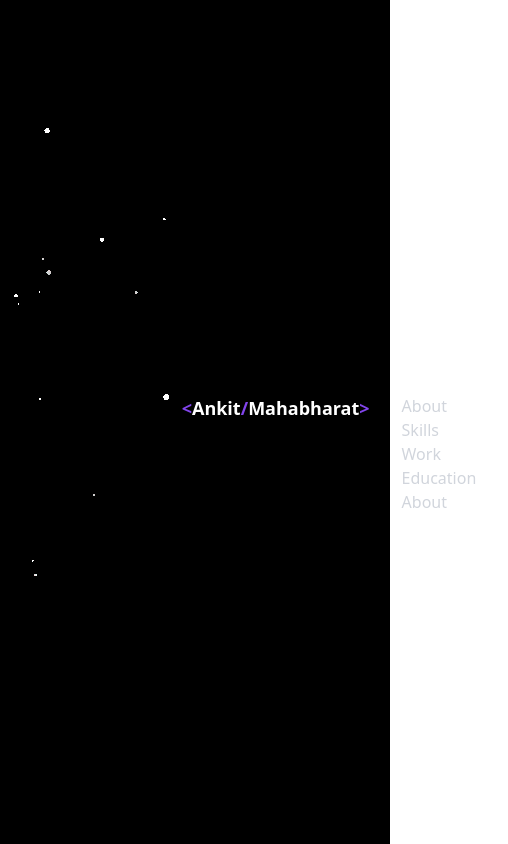
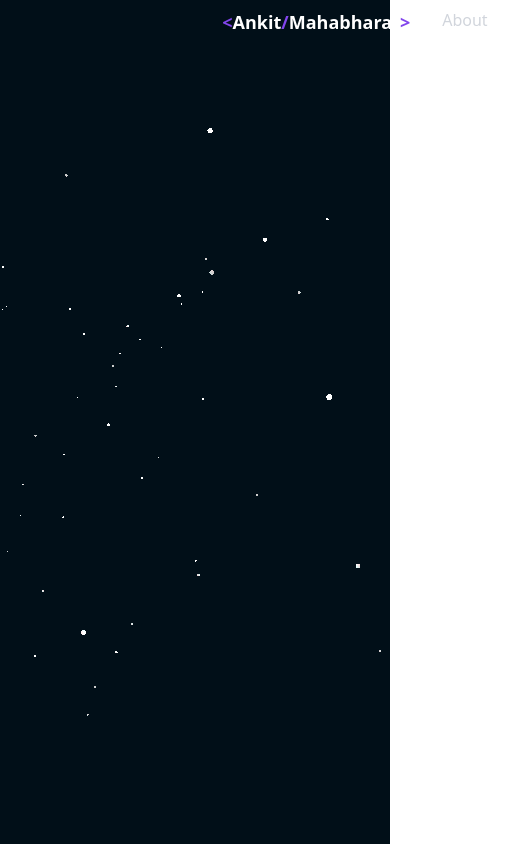
Before and after one commit to ankitmahabharat/Portfolio, a React (Vite) app in the folder portfolio/: page / in a window 390 px wide. Shown: the whole page, 508 px wide, since content can reach past the window. Built offline with nearby package versions, Linux system fonts and the light colour scheme.

Commit message:
setting the navbar and adding the functionality

```diff
--- a/portfolio/src/App.jsx
+++ b/portfolio/src/App.jsx
@@ -10,7 +10,7 @@ function App() {
 
   return (
     <>
-      <div className="w-full h-screen relative bg-black flex justify-center items-center">
+      <div className="w-full h-screen relative bg-[#010f18] flex justify-center items-center">
         <div style={{ width: "100%", height: "600px", position: "relative" }}>
           <Particles
             particleColors={["#ffffff"]}
@@ -24,7 +24,7 @@ function App() {
             pixelRatio={1}
           />
         </div>
-        <div className=" relative pt-20">
+        <div className=" absolute pt-20">
           <Navbar></Navbar>
         </div>
       </div>
--- a/portfolio/src/components/Navbar.jsx
+++ b/portfolio/src/components/Navbar.jsx
@@ -1,9 +1,22 @@
-import React, { useState } from "react";
+import React, { useEffect, useState } from "react";
 import { FiMenu, FiX } from "react-icons/fi";
 import { FaGithub, FaLinkedin } from "react-icons/fa";
 import { BsCursor } from "react-icons/bs";
 const Navbar = () => {
+  const [isOpen, setIsOpen] = useState("false");
   const [activeSec, setActiveSec] = useState("");
+  const [isScroll, setIsScroll] = useState(false);
+
+  useEffect(() => {
+    const handleScroll = () => {
+      setIsScroll(window.scrollY > 50);
+    };
+  }, []);
+
+  const handleMenuItemClick = (sectionId) => {
+    setActiveSec(sectionId);
+    setIsOpen(false);
+  };
 
   const menuItems = [
     {
@@ -28,8 +41,8 @@ const Navbar = () => {
     },
   ];
   return (
-    <nav className=" bg-transparent">
-      <div className="text-white py-5 flex justify-between items-centre">
+    <nav className={` fixed top-0 w-full z-50 transition duration-300 px-[7vw] lg:px-[20vw] ${ isScroll ?" bg-[#050414] bg-opacity-50 backdrop-blur-md" : "bg-transparent"}`}>
+      <div className="text-white py-2 flex justify-between items-centre">
         <div className=" text-lg font-semibold cursor-pointer">
           <span className="text-[#8245ec]">&lt;</span>
           <span className="text-white">Ankit</span>
@@ -37,9 +50,12 @@ const Navbar = () => {
           <span className="text-white">Mahabharat</span>
           <span className="text-[#8245ec]">&gt;</span>
         </div>
-        <ul className=" md-flex space-x-8 text-gray-300">
+        <ul className=" flex space-x-8 text-gray-300">
           {menuItems.map((item) => (
-            <li key={item.id} className={ `cursor-pointer hover:text-[#8245ec] ${activeSec === item.id? " text-[#8245ec]":""}`}>
+            <li
+              key={item.id}
+              className={`cursor-pointer hover:text-[#8245ec] ${activeSec === item.id ? " text-[#8245ec]" : ""}`}
+            >
               <button>{item.label}</button>
             </li>
           ))}
```
